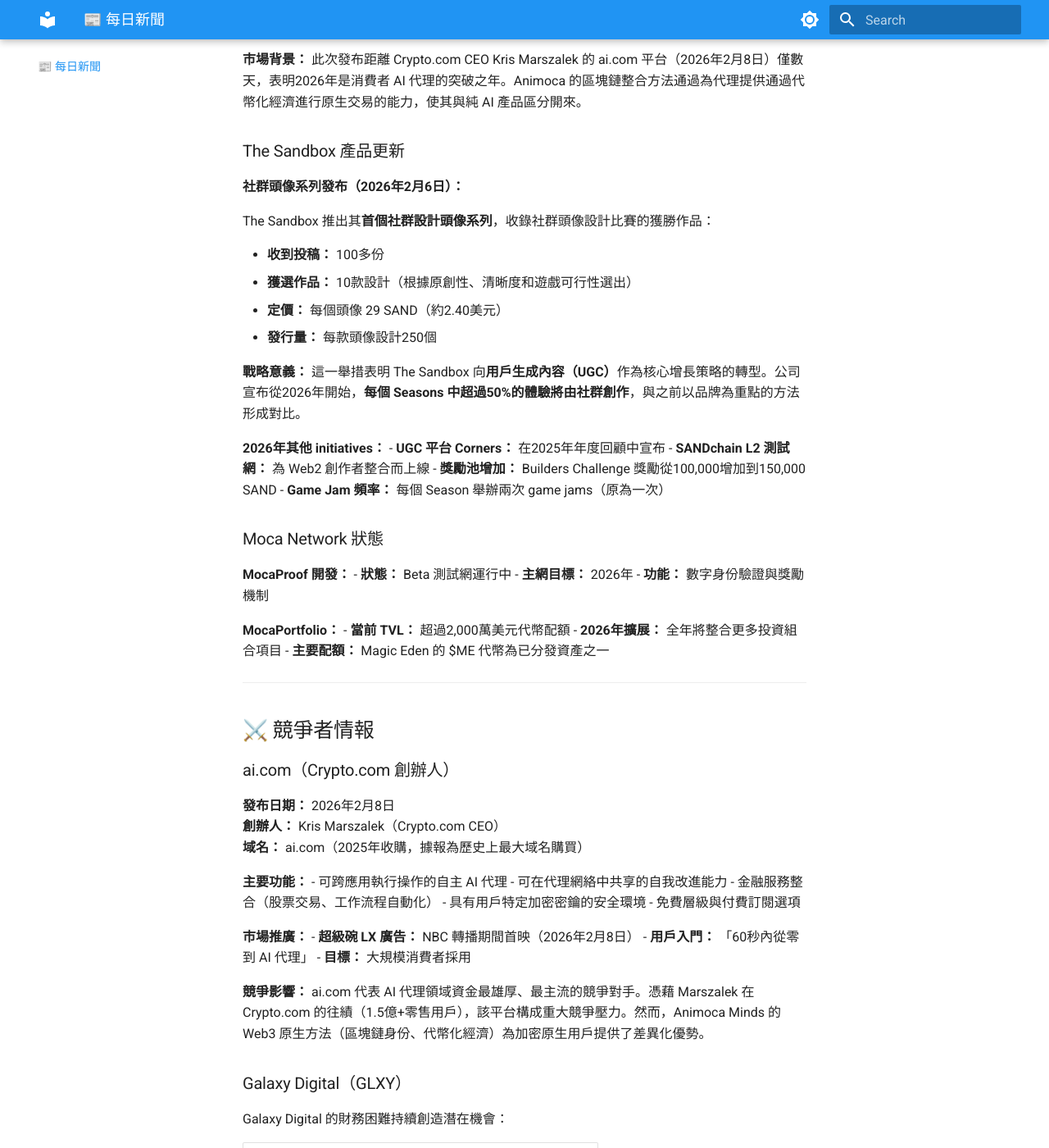
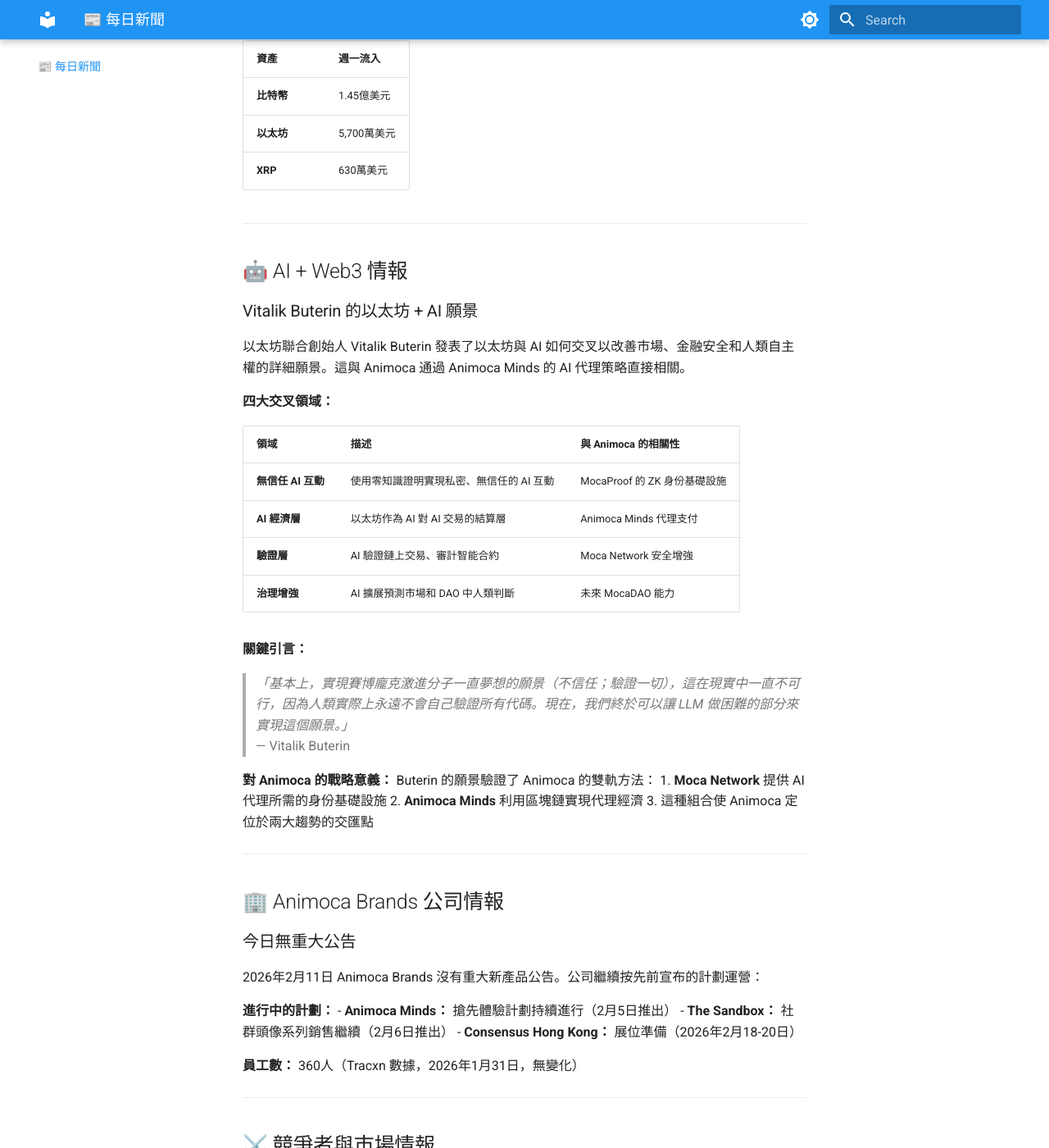
Before and after one commit to chrisw225tw-lab/animoca-wiki, an MkDocs documentation site: the page built from docs/Daily-News.md, in a window 1280 px wide and 1400 px high, scrolled down 2035 px. Shown: the whole window at 82% size. Built offline with MkDocs 1.6.1 and Material for MkDocs 9.7.7, drawn with Linux system fonts in a browser that asks for light colours; some of the changed text lies outside the part shown.

Commit message:
更新：Daily-News.md（基於 2026-02-11 每日報告）

```diff
--- a/docs/Daily-News.md
+++ b/docs/Daily-News.md
@@ -1,12 +1,12 @@
-# 📰 每日新聞 — 2026年2月10日
+# 📰 每日新聞 — 2026年2月11日
 
 *完整情報報告轉載自 ab-research 倉庫*
 
 ---
 
-# Animoca Brands 每日情報報告 — 2026年2月10日
+# Animoca Brands 每日情報報告 — 2026年2月11日
 
-**報告日期：** 2026年2月10日
+**報告日期：** 2026年2月11日
 **編製單位：** 市場情報部
 **機密等級：** 僅限內部使用
 
@@ -14,167 +14,16 @@
 
 ## 🎯 執行摘要
 
-本報告提供截至2026年2月10日 Animoca Brands 的運營與競爭格局全面情報。主要亮點包括：
+本報告提供截至2026年2月11日 Animoca Brands 的運營與競爭格局全面情報。主要亮點包括：
 
-- **Animoca Minds 正式發布：** 2月5日宣布與 Ethoswarm 戰略合作，標誌 Animoca 正式進入 AI 代理經濟領域
-- **The Sandbox 社群參與：** 2月6日推出首個社群設計頭像系列，從100多份投稿中選出10款獲勝設計
-- **加密市場復甦：** 比特幣從約61,000美元低點回升至75,000-78,000美元區間；以太坊回升至2,100-2,300美元
-- **AI 代理競爭加劇：** Crypto.com CEO Kris Marszalek 於2月8日推出 ai.com 自主 AI 代理平台，並在超級碗 LX 進行商業首映
-- **競爭格局：** Galaxy Digital 2025年Q4財務困境（4.82億美元淨虧損）持續為 Animoca 創造潛在機會
-- **穩定幣市場增長：** 總市值達3,075.7億美元，USDT 維持60.19%市場主導地位
+- **比特幣 ETF 復甦信號：** 美國現貨比特幣 ETF 週一吸納1.45億美元資金流入，上週五更達3.71億美元，顯示經過數週流出後可能趨於穩定
+- **以太坊 + AI 融合：** Vitalik Buterin 概述以太坊與 AI 可協作的關鍵領域，與 Animoca 的 AI 代理策略直接相關
+- **市場波動持續：** 比特幣在經歷15%回調後於7萬-7.8萬美元區間交易；機構持續累積
+- **加密基礎設施發展：** 英國央行與 Chainlink 合作測試分佈式賬本結算；Ledger 整合 OKX DEX
+- **競爭格局：** Discord 年齡驗證政策變更可能影響 Web3 社群平台；加密交易所 Backpack 宣布與 IPO 掛鉤的代幣解鎖機制
+- **安全聚焦：** 以太坊基金會與 SEAL 合作打擊錢包竊取器，因地址投毒詐騙增加
 
-**投資啟示：** AI 代理領域正經歷快速加速，多個重大發布（Animoca Minds、ai.com）標誌著主流採用時間表的臨近。Animoca 通過 Ethoswarm 合作在代理經濟中的早期定位，為其公開市場首秀提供了先發優勢。
-
----
-
-## 🏢 Animoca Brands 公司情報
-
-### 重大產品發布：Animoca Minds
-
-**2026年2月5日**，Animoca Brands 正式宣布與 **CryptoSlam 的 Ethoswarm** 建立戰略合作夥伴關係，推出 **Animoca Minds**，一項讓用戶部署和運營持久 AI 代理的新服務。
-
-**產品詳情：**
-
-| 功能 | 描述 |
-|------|------|
-| **發布日期** | 2026年2月5日（搶先體驗） |
-| **合作夥伴** | Ethoswarm / CryptoSlam |
-| **核心功能** | 無需技術設置即可部署持久、自主的 AI 代理 |
-| **用戶界面** | 電郵和 Telegram 整合（自然語言） |
-| **區塊鏈層** | 支持身份、經濟和溯源（抽象化用戶體驗） |
-| **目標用戶** | 非技術消費者 |
-
-**主要差異化特點：**
-- **無需硬件：** 與需要本地服務器的典型 AI 代理不同，Animoca Minds 完全在雲端運行
-- **專業代理配置：** 用戶可從預設代理中選擇，包括：
-  - **市場研究員：** 實時行業洞察和趨勢
-  - **加密偵察員：** 識別新興 Web3 應用和協議
-- **簡化入門：** 用戶通過簡化的白標體驗「喚醒」個性化代理
-
-**高管評論：**
-
-> *「我們正在超越真正的 AI 代理能力僅限於工程師和私人服務器的階段。我們的目標是通過利用強大的基礎框架，讓任何人都能無縫啟動持久的自主代理，從而實現創新的民主化。」*
-> — Mohamed Ezeldin，Animoca Labs 負責人
-
-> *「幾十年來，軟件要求我們適應它的學習曲線。AI 代理扭轉了這種關係：代理通過學習您的上下文並幫助您執行操作來適應您，同時放大您的判斷力。」*
-> — 蕭逸（Yat Siu），聯合創辦人兼執行主席
-
-**戰略意義：**
-Animoca Minds 代表 Animoca 正式進入 AI 代理經濟，通過 AI 能力補充其現有的 Web3 基礎設施（Moca Network、The Sandbox）。這使公司能夠從新興的「代理網絡」中獲取價值，在該網絡中 AI 代理代表用戶自主交易。
-
-**市場背景：**
-此次發布距離 Crypto.com CEO Kris Marszalek 的 ai.com 平台（2026年2月8日）僅數天，表明2026年是消費者 AI 代理的突破之年。Animoca 的區塊鏈整合方法通過為代理提供通過代幣化經濟進行原生交易的能力，使其與純 AI 產品區分開來。
-
-### The Sandbox 產品更新
-
-**社群頭像系列發布（2026年2月6日）：**
-
-The Sandbox 推出其**首個社群設計頭像系列**，收錄社群頭像設計比賽的獲勝作品：
-
-- **收到投稿：** 100多份
-- **獲選作品：** 10款設計（根據原創性、清晰度和遊戲可行性選出）
-- **定價：** 每個頭像 29 SAND（約2.40美元）
-- **發行量：** 每款頭像設計250個
-
-**戰略意義：**
-這一舉措表明 The Sandbox 向**用戶生成內容（UGC）**作為核心增長策略的轉型。公司宣布從2026年開始，**每個 Seasons 中超過50%的體驗將由社群創作**，與之前以品牌為重點的方法形成對比。
-
-**2026年其他 initiatives：**
-- **UGC 平台 Corners：** 在2025年年度回顧中宣布
-- **SANDchain L2 測試網：** 為 Web2 創作者整合而上線
-- **獎勵池增加：** Builders Challenge 獎勵從100,000增加到150,000 SAND
-- **Game Jam 頻率：** 每個 Season 舉辦兩次 game jams（原為一次）
-
-### Moca Network 狀態
-
-**MocaProof 開發：**
-- **狀態：** Beta 測試網運行中
-- **主網目標：** 2026年
-- **功能：** 數字身份驗證與獎勵機制
-
-**MocaPortfolio：**
-- **當前 TVL：** 超過2,000萬美元代幣配額
-- **2026年擴展：** 全年將整合更多投資組合項目
-- **主要配額：** Magic Eden 的 $ME 代幣為已分發資產之一
-
----
-
-## ⚔️ 競爭者情報
-
-### ai.com（Crypto.com 創辦人）
-
-**發布日期：** 2026年2月8日
-**創辦人：** Kris Marszalek（Crypto.com CEO）
-**域名：** ai.com（2025年收購，據報為歷史上最大域名購買）
-
-**主要功能：**
-- 可跨應用執行操作的自主 AI 代理
-- 可在代理網絡中共享的自我改進能力
-- 金融服務整合（股票交易、工作流程自動化）
-- 具有用戶特定加密密鑰的安全環境
-- 免費層級與付費訂閱選項
-
-**市場推廣：**
-- **超級碗 LX 廣告：** NBC 轉播期間首映（2026年2月8日）
-- **用戶入門：** 「60秒內從零到 AI 代理」
-- **目標：** 大規模消費者採用
-
-**競爭影響：**
-ai.com 代表 AI 代理領域資金最雄厚、最主流的競爭對手。憑藉 Marszalek 在 Crypto.com 的往績（1.5億+零售用戶），該平台構成重大競爭壓力。然而，Animoca Minds 的 Web3 原生方法（區塊鏈身份、代幣化經濟）為加密原生用戶提供了差異化優勢。
-
-### Galaxy Digital（GLXY）
-
-Galaxy Digital 的財務困難持續創造潛在機會：
-
-| 指標 | 狀態 |
-|------|------|
-| 2025年Q4淨虧損 | 4.82億美元 |
-| 股票表現 | 財報後下跌14% |
-| 到期債務 | 2026年12月到期4.45億美元票據 |
-| AI 轉型 | 德州 Helios 設施獲 ERCOT 批准（1.6吉瓦容量） |
-
-**對 Animoca 的戰略意義：**
-Galaxy 受限的資本狀況可能減少 Web3 投資的競爭性競標，並與尋求額外投資者的 Galaxy 投資組合公司創造合作夥伴關係機會。
-
-### Ondo Finance
-
-Ondo Finance 持續推進其代幣化證券平台：
-
-- **200多種代幣化美國股票：** 計劃於2026年初在 Solana 區塊鏈上線
-- **市場地位：** 最大的代幣化美國國債提供商（20億美元 TVL）
-- **競爭：** 通過 NUVA 平台對 Animoca 的 RWA 策略構成直接挑戰
-
-**差異化：**
-- Ondo 針對 DeFi 原生用戶的傳統證券（股票）
-- Animoca 專注於針對主流消費者的替代資產（遊戲物品、IP、收藏品）
-
----
-
-## 🤖 AI 市場情報
-
-### AI 代理領域加速
-
-2026年2月標誌著 AI 代理採用的關鍵時刻，多個重大發布：
-
-| 平台 | 發布日期 | 支持者 | 主要功能 |
-|------|----------|--------|----------|
-| **Animoca Minds** | 2月5日 | Animoca Brands | Web3 原生持久代理 |
-| **ai.com** | 2月8日 | Crypto.com CEO | 自主任務執行 |
-
-**市場趨勢：**
-- **消費者 AI 採用：** 從聊天界面轉向自主行動執行
-- **區塊鏈整合：** AI 代理越來越需要鏈上身份和交易能力
-- **競爭護城河：** 代理學習循環的數據網絡效應
-
-### a16z Crypto AI 分析
-
-a16z crypto 發布了對2026年 AI 趨勢的關鍵洞察：
-
-> *「正如人類需要信用評分才能獲得貸款，代理將需要加密簽名的憑證來進行交易——將代理與其委託人、其限制及其責任聯繫起來。」*
-> — Sean Neville，Circle 聯合創辦人
-
-**啟示：**
-AI 代理與加密的交匯正在創造新的基礎設施需求（身份、憑證、結算），而 Animoca 的 Moca Network 正處於有利地位來滿足這些需求。
+**投資啟示：** 加密市場顯示穩定跡象，ETF 資金流入反彈。以太坊+AI 融合敘事強化了 Animoca Minds 的戰略定位。基礎設施發展（英國結算測試、DEX 整合）支持更廣泛的 Web3 採用論點。
 
 ---
 
@@ -182,52 +31,179 @@
 
 ### 比特幣（BTC）價格走勢
 
-比特幣經歷了2026年2月市場動態後的顯著波動：
+比特幣繼續在波動區間交易，市場評估近期回調的深度：
 
 | 水平 | 數值 | 意義 |
 |------|------|------|
-| **當前交易** | ~75,000-78,000美元 | 復甦區間 |
-| **本週低點** | ~61,000美元 | 本週內下跌15% |
-| **關鍵支撐** | 70,000-72,000美元 | 必須守住以維持看漲結構 |
-| **阻力** | 80,000-86,000美元 | 突破目標區間 |
+| **當前交易** | ~$70,000-$78,000 | 復甦測試 |
+| **本週低點** | ~$61,000 | 本週內修正底部 |
+| **關鍵支撐** | $70,000 | 必須守住以維持看漲結構 |
+| **阻力** | $80,000-$86,000 | 突破目標區間 |
 
-**復甦指標：**
-- Coinbase 溢價轉為正數（一個月來首次）
-- 機構在下跌期間累積（Strategy 增加9,000萬美元 BTC）
-- Binance 向 SAFU 儲備增加3億美元
+**ETF 資金流分析：**
+- **週一流入：** 1.45億美元（SoSoValue 數據）
+- **週五流入：** 3.71億美元
+- **年初至今：** 仍為負值，贖回達19億美元，但流出速度放緩
+- **信號：** CoinShares 指出流出放緩歷史上預示「潛在轉折點」
+
+**機構評論：**
+> *「儘管價格壓力沉重，流出大幅放緩至1.87億美元，資金流放緩歷史上預示潛在轉折點。」*
+> — James Butterfill，CoinShares 研究主管
+
+> *「絕大多數[早期投資者]仍在場內，並且正被新的機構投資者加入。我認為大多數加密 OG 放棄這個領域的說法與我們交談的人不符。」*
+> — Matt Hougan，Bitwise 投資長
+
+**Grayscale 評估：**
+Grayscale 分析師指出比特幣目前交易更像**成長型資產**而非「數字黃金」，這解釋了其與風險偏好/規避市場動態的相關性。
 
 ### 以太坊（ETH）表現
 
-- **當前價格：** ~2,100-2,300美元
-- **本週低點：** ~2,100美元
+- **當前價格：** ~$2,100-$2,300 區間
+- **ETF 流入：** 週一5,700萬美元（XRP 同期630萬美元）
 - **24小時交易量：** ~474億美元
 
-### 穩定幣市場
+**Bernstein 分析：**
+研究公司 Bernstein 將近期下跌描述為比特幣歷史上**「最弱的熊市情況」**，指出缺乏與更深層加密市場壓力相關的重大行業失敗。
 
-| 指標 | 數值 | 變化 |
-|------|------|------|
-| **總市值** | 3,075.7億美元 | 歷史新高 |
-| **USDT 市值** | ~1,850億美元 | 60.19% 主導地位 |
-| **USDC 市值** | ~740億美元 | 第2位 |
+### 山寨幣 ETF 活動
+
+| 資產 | 週一流入 |
+|------|----------|
+| **比特幣** | 1.45億美元 |
+| **以太坊** | 5,700萬美元 |
+| **XRP** | 630萬美元 |
 
 ---
 
-## 📜 政策與監管情報
+## 🤖 AI + Web3 情報
 
-### GENIUS Act 進展
+### Vitalik Buterin 的以太坊 + AI 願景
 
-- **FDIC 批准：** 與穩定幣申請相關的提案獲批
-- **2026年中截止：** 關於許可、資本要求的最終規則
-- **實施：** 全面部署目標為2026年Q4
+以太坊聯合創始人 Vitalik Buterin 發表了以太坊與 AI 如何交叉以改善市場、金融安全和人類自主權的詳細願景。這與 Animoca 通過 Animoca Minds 的 AI 代理策略直接相關。
 
-**風險因素：**
-前 SEC 首席會計師 Lynn Turner 警告，GENIUS Act 立法可能因託管隔離要求不足而創造「下一個 FTX」情景的條件。
+**四大交叉領域：**
 
-### 香港穩定幣框架
+| 領域 | 描述 | 與 Animoca 的相關性 |
+|------|------|---------------------|
+| **無信任 AI 互動** | 使用零知識證明實現私密、無信任的 AI 互動 | MocaProof 的 ZK 身份基礎設施 |
+| **AI 經濟層** | 以太坊作為 AI 對 AI 交易的結算層 | Animoca Minds 代理支付 |
+| **驗證層** | AI 驗證鏈上交易、審計智能合約 | Moca Network 安全增強 |
+| **治理增強** | AI 擴展預測市場和 DAO 中人類判斷 | 未來 MocaDAO 能力 |
 
-- 穩定幣條例自2025年8月起生效
-- 首批許可證預計2026年初發放
-- Animoca 的渣打銀行/HKT 合作夥伴關係定位於合規框架內
+**關鍵引言：**
+> *「基本上，實現賽博龐克激進分子一直夢想的願景（不信任；驗證一切），這在現實中一直不可行，因為人類實際上永遠不會自己驗證所有代碼。現在，我們終於可以讓 LLM 做困難的部分來實現這個願景。」*
+> — Vitalik Buterin
+
+**對 Animoca 的戰略意義：**
+Buterin 的願景驗證了 Animoca 的雙軌方法：
+1. **Moca Network** 提供 AI 代理所需的身份基礎設施
+2. **Animoca Minds** 利用區塊鏈實現代理經濟
+3. 這種組合使 Animoca 定位於兩大趨勢的交匯點
+
+---
+
+## 🏢 Animoca Brands 公司情報
+
+### 今日無重大公告
+
+2026年2月11日 Animoca Brands 沒有重大新產品公告。公司繼續按先前宣布的計劃運營：
+
+**進行中的計劃：**
+- **Animoca Minds：** 搶先體驗計劃持續進行（2月5日推出）
+- **The Sandbox：** 社群頭像系列銷售繼續（2月6日推出）
+- **Consensus Hong Kong：** 展位準備（2026年2月18-20日）
+
+**員工數：** 360人（Tracxn 數據，2026年1月31日，無變化）
+
+---
+
+## ⚔️ 競爭者與市場情報
+
+### 加密交易所 Backpack：代幣 + IPO 策略
+
+**交易所：** Backpack
+**公告：** 推出與 IPO 目標掛鉤解鎖機制的代幣
+**意義：** 交易所代幣領域的新競爭對手，具有公開市場雄心
+
+這代表又一家加密原生公司追求傳統公開市場准入，類似於 Animoca 的 Currenc 合併策略。加密公司尋求 IPO 的趨勢可能會造成投資者注意力的競爭。
+
+### Discord 年齡驗證政策
+
+**公告：** Discord 實施「預設青少年」年齡驗證系統
+**時間表：** 預計2026年3月
+**要點：**
+- 大多數用戶無需明確年齡檢查
+- 基於賬號信號的年齡預測模型
+- 僅在信心不足時需要第三方驗證
+- 面部年齡估計在用戶設備本地運行
+
+**Web3 影響：**
+Discord 仍然是 Web3 項目的主要社群平台（包括 Animoca 投資組合公司）。政策變更可能影響：
+- 社群入職流程
+- 國際用戶訪問（特別是16歲以下用戶）
+- 替代平台採用（Telegram 等）
+
+**隱私擔憂：**
+電子隱私信息中心（EPIC）指出用戶必須信任 Discord 的聲明，而無法獨立驗證。
+
+### Ledger + OKX DEX 整合
+
+**公告：** Ledger 硬件錢包新增 OKX DEX 整合，支持設備上代幣兌換
+**意義：** 增強硬件錢包用戶的 DeFi 可訪問性
+
+**競爭背景：**
+Ledger 是 Animoca 投資組合公司。此整合強化了 Ledger 在 DeFi 生態系統中的地位，間接有利於 Animoca 的投資價值。
+
+### 英國央行 + Chainlink 合作
+
+**公告：** 英國央行選擇 Chainlink 和其他公司測試分佈式賬本結算基礎設施
+**範圍：** 同步實驗室測試使用央行資金的鏈上結算
+
+**意義：** 區塊鏈結算基礎設施的主要監管里程碑。對以下方面有利：
+- 機構採用區塊鏈結算
+- 監管接受鏈上金融基礎設施
+- Animoca 的 RWA 代幣化策略（NUVA 平台）
+
+---
+
+## 🔒 安全與監管情報
+
+### 以太坊基金會 + SEAL 合作
+
+**合作：** 以太坊基金會與安全聯盟（SEAL）合作
+**目標：** 打擊錢包竊取器並增強用戶安全
+**背景：** 自2025年3月以來，地址投毒詐騙已造成用戶損失超過120萬美元
+
+**影響：**
+隨著 Animoca 建設面向消費者的產品（Animoca Minds、The Sandbox），此類安全合作為用戶提供生態系統範圍的保護。
+
+### Phantom Chat 地址投毒
+
+**事件：** Phantom Chat 地址投毒攻擊造成26.4萬美元損失
+**手法：** 詐騙者用相似地址污染交易歷史
+
+**風險因素：** 詐騙日益複雜化增加了 Web3 產品對安全導向 UX 的需求。
+
+### 全球年齡驗證趨勢
+
+| 地區 | 發展 |
+|------|------|
+| **澳洲** | 16歲以下社交媒體禁令（基本失敗，易被規避） |
+| **西班牙** | Telegram CEO Pavel Durov 批評「危險的新法規」 |
+| **美國** | EFF 指出2025年是「年齡驗證從邊緣走向全面現實的一年」 |
+
+---
+
+## 📈 市場指標儀表板
+
+| 類別 | 指標 | 狀態 | 趨勢 |
+|------|------|------|------|
+| **比特幣價格** | ~$70K-$78K | 復甦測試 | 中性 |
+| **比特幣 ETF** | 週一流入1.45億美元 | 正面反彈 | 改善中 |
+| **以太坊價格** | ~$2,100-$2,300 | 穩定 | 中性 |
+| **ETH ETF** | 週一流入5,700萬美元 | 正面 | 改善中 |
+| **Animoca 員工數** | 360人（1月31日） | 穩定 | 中性 |
+| **Consensus HK** | 2月18-20日 | 即將到來 | — |
 
 ---
 
@@ -235,38 +211,46 @@
 
 | 日期 | 事件 | 相關性 |
 |------|------|--------|
-| **2026年2月18-20日** | Consensus Hong Kong | Animoca Brands 參加；重大 Web3 活動 |
+| **2026年2月18-20日** | Consensus Hong Kong | Animoca Brands 展位3509；重大合作機會 |
+| **2026年3月** | Discord 年齡驗證推出 | 潛在 Web3 社群平台影響 |
 | **2026年Q3** | 納斯達克上市目標 | 與 Currenc Group 反向併購 |
-| **2026年** | MocaProof 主網 | 數字身份平台發布 |
+| **2026年** | MocaProof 主網 | 數字身份平台推出 |
 
 ---
 
 ## 📝 戰略建議
 
-1. **監控 AI 代理競爭：** 追蹤 ai.com 用戶採用指標以評估 Animoca Minds 表現
-2. **The Sandbox UGC 推動：** 社群頭像系列成功驗證了50% UGC 內容策略
-3. **Galaxy Digital 機會：** 財務壓力可能創造有利的投資/合作夥伴關係條款
-4. **財庫管理：** 比特幣守住70,000美元支撐驗證了當前策略；考慮對沖波動性
-5. **Consensus Hong Kong（2月18-20日）：** 在納斯達克上市前宣布合作夥伴關係的關鍵機會
+1. **監控 ETF 資金流：** 持續流入將表明機構信心回歸；對 Animoca 的 IPO 前定位有利
+
+2. **Consensus Hong Kong 準備（2月18-20日）：**
+   - 在納斯達克上市前宣布合作夥伴關係的關鍵機會
+   - 潛在的 Moca Network 合作公告場地
+   - 監控競爭對手存在和訊息傳遞
+
+3. **以太坊+AI 敘事：** Buterin 的願景為 Animoca Minds 定位提供強有力的外部驗證；考慮思想領導力內容
+
+4. **安全重視：** 詐騙日益複雜（地址投毒、錢包竊取器）表明 Animoca 有機會通過安全導向的 UX 實現差異化
+
+5. **Discord 政策監控：** 追蹤社群對年齡驗證的反饋；評估是否加速遷移到替代平台（Telegram、新興 Web3 原生平台）
 
 ---
 
 ## 🔗 資料來源與參考
 
-- Animoca Brands 官方公告：Animoca Minds（2026年2月5日）
-- The Sandbox：社群頭像系列發布（2026年2月6日）
-- BlockchainGamer.biz：The Sandbox 綜合報導
-- Decrypt：ai.com 發布報導（2026年2月6-8日）
-- Crypto.com：ai.com 平台公告
-- a16z crypto：2026年 AI 趨勢分析
-- Cointelegraph：市場價格數據（2026年2月9-10日）
-- CoinGecko/CoinMarketCap：比特幣和以太坊價格指標
-- DeFiLlama：穩定幣市值
-- Galaxy Digital 2025年Q4財報
+- Cointelegraph：比特幣 ETF 復甦分析（2026年2月10日）
+- Cointelegraph：Vitalik Buterin 以太坊 + AI 願景（2026年2月10日）
+- Cointelegraph：以太坊基金會 + SEAL 合作（2026年2月10日）
+- Cointelegraph：Backpack 交易所代幣公告（2026年2月10日）
+- Cointelegraph：Ledger OKX DEX 整合（2026年2月10日）
+- Cointelegraph：英國央行 Chainlink 合作（2026年2月10日）
+- Decrypt：Discord 年齡驗證政策（2026年2月10日）
+- SoSoValue：ETF 資金流數據（2026年2月10日）
+- CoinGecko：比特幣價格數據（2026年2月11日）
+- Tracxn：Animoca Brands 員工數（2026年1月31日）
 
 ---
 
-**報告結束** | 生成日期：2026年2月10日 | 機密等級：僅限內部使用
+**報告結束** | 生成日期：2026年2月11日 | 機密等級：僅限內部使用
 
 ---
 
```
